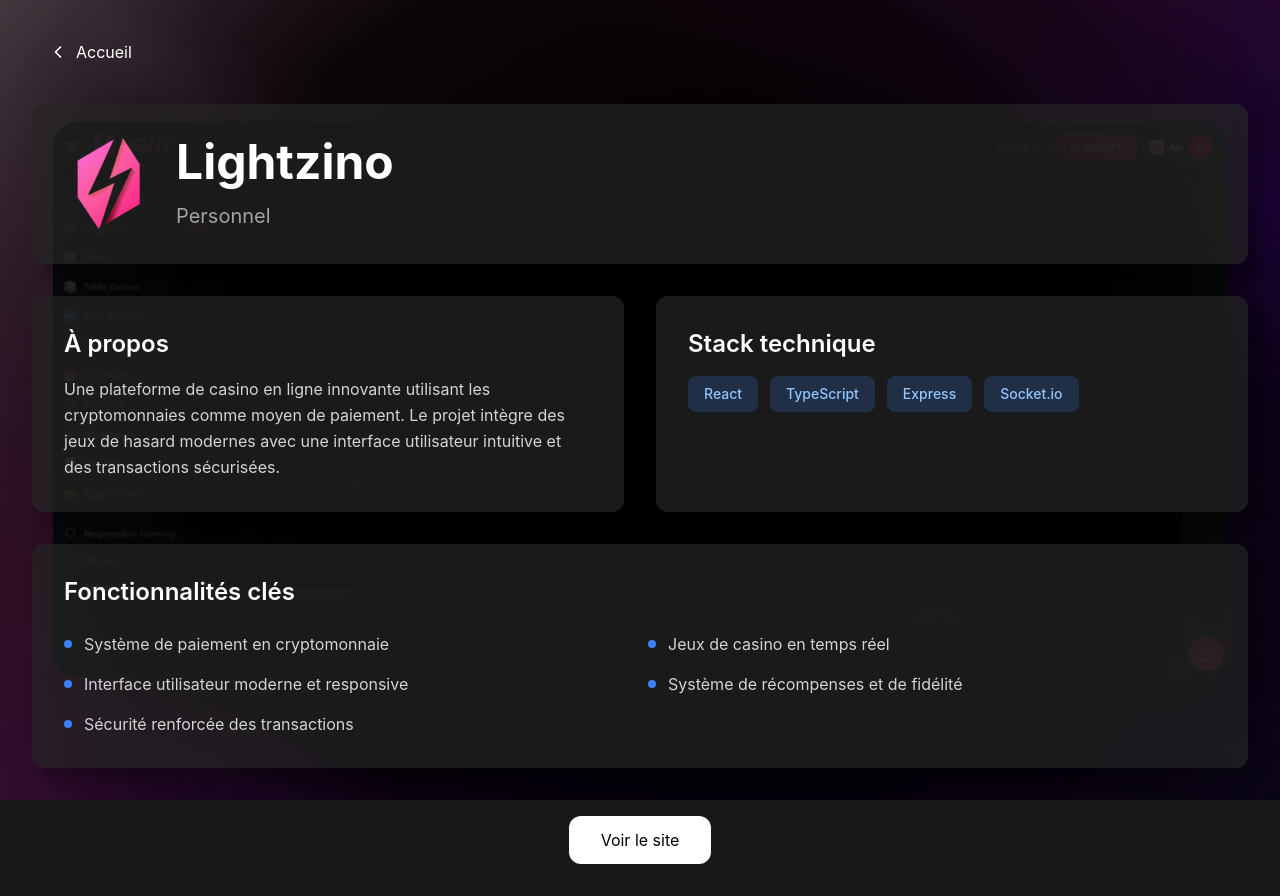
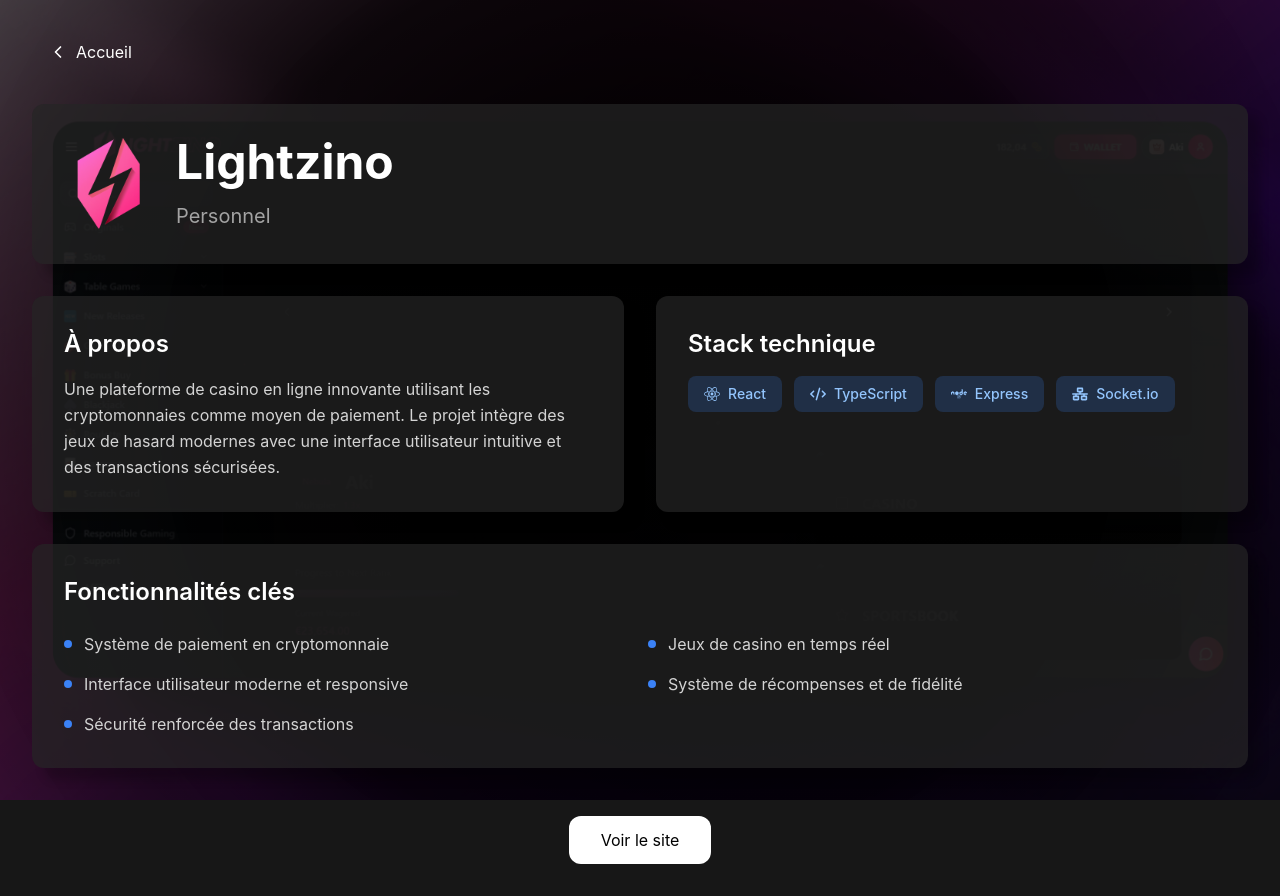
Before and after one commit to Akinaru/portfolio, a React (Vite) app: page /1/project/1 in a window 1280 px wide. Built offline with nearby package versions, Linux system fonts and the light colour scheme; a web font is replaced by a local one.

Commit message:
tech badge

```diff
--- a/package.json
+++ b/package.json
@@ -10,6 +10,9 @@
     "preview": "vite preview"
   },
   "dependencies": {
+    "@fortawesome/free-brands-svg-icons": "^6.7.1",
+    "@fortawesome/free-solid-svg-icons": "^6.7.1",
+    "@fortawesome/react-fontawesome": "^0.2.2",
     "clsx": "^2.1.1",
     "framer-motion": "^11.12.0",
     "i18next": "^24.0.2",
--- /dev/null
+++ b/src/hooks/techBadge.tsx
@@ -0,0 +1,127 @@
+// techBadge.tsx
+import React from 'react';
+import { IconDefinition } from '@fortawesome/fontawesome-svg-core';
+import { FontAwesomeIcon } from '@fortawesome/react-fontawesome';
+import {
+  faReact,
+  faVuejs,
+  faNode,
+  faPhp,
+  faJs,
+  faStripe,
+  faAws
+} from '@fortawesome/free-brands-svg-icons';
+import {
+  faDatabase,
+  faCode,
+  faNetworkWired
+} from '@fortawesome/free-solid-svg-icons';
+
+export interface TechInfo {
+  name: string;
+  icon: IconDefinition;
+}
+
+export const techList: { [key: string]: TechInfo } = {
+  'React': {
+    name: 'React',
+    icon: faReact
+  },
+  'Vue.js': {
+    name: 'Vue.js',
+    icon: faVuejs
+  },
+  'TypeScript': {
+    name: 'TypeScript',
+    icon: faCode
+  },
+  'JavaScript': {
+    name: 'Javascript',
+    icon: faJs
+  },
+  'Express': {
+    name: 'Express',
+    icon: faNode
+  },
+  'Socket.io': {
+    name: 'Socket.io',
+    icon: faNetworkWired
+  },
+  'MySQL': {
+    name: 'MySQL',
+    icon: faDatabase
+  },
+  'Laravel': {
+    name: 'Laravel',
+    icon: faPhp
+  },
+  'TailwindCSS': {
+    name: 'TailwindCSS',
+    icon: faCode
+  },
+  'DaisyUI': {
+    name: 'DaisyUI',
+    icon: faCode
+  },
+  'Stripe': {
+    name: 'Stripe',
+    icon: faStripe
+  },
+  'AWS': {
+    name: 'AWS',
+    icon: faAws
+  }
+};
+
+interface TechBadgeGroupProps {
+  technologies: string[];
+  isVisible?: boolean;
+  className?: string;
+}
+
+export const TechBadgeGroup: React.FC<TechBadgeGroupProps> = ({
+  technologies,
+  isVisible = true,
+  className = ''
+}) => {
+  return (
+    <div className={`rounded-xl transform transition-all duration-500 delay-150 ${
+      isVisible ? 'translate-y-0 opacity-100' : 'translate-y-4 opacity-0'
+    } ${className}`}>
+      <div className="flex flex-wrap gap-3">
+        {technologies.map((tech, index) => {
+          const techInfo = techList[tech];
+
+          return (
+            <span
+              key={tech}
+              className={`px-4 py-2 bg-blue-500/20 text-blue-300 rounded-lg text-sm font-medium
+                transform transition-all duration-500 hover:bg-blue-500/30
+                inline-flex items-center gap-2
+                ${isVisible ? 'translate-y-0 opacity-100' : 'translate-y-4 opacity-0'}`}
+              style={{ transitionDelay: `${index * 100}ms` }}
+            >
+              {techInfo && <FontAwesomeIcon icon={techInfo.icon} className="w-4 h-4" />}
+              {tech}
+            </span>
+          );
+        })}
+      </div>
+    </div>
+  );
+};
+
+// Composant optionnel pour le titre si nécessaire
+interface TechStackTitleProps {
+  title: string;
+  className?: string;
+}
+
+export const TechStackTitle: React.FC<TechStackTitleProps> = ({
+  title,
+  className = ''
+}) => (
+  <h2 className={`text-2xl font-semibold mb-4 ${className}`}>
+    {title}
+  </h2>
+);
--- a/src/pages/InfoProjectPage.tsx
+++ b/src/pages/InfoProjectPage.tsx
@@ -3,6 +3,7 @@
 import { useTranslation } from 'react-i18next';
 import img_unknown from '../assets/projects/unknown.jpeg';
 import { projectsData } from '../projects';
+import { TechBadgeGroup } from '../hooks/techBadge';
 
 interface ProjectContentProps {
   projectId: string;
@@ -77,19 +78,11 @@
         isVisible ? 'translate-y-0 opacity-100' : 'translate-y-4 opacity-0'
       }`}>
         <h2 className="text-2xl font-semibold mb-4">{t('projects.techStack')}</h2>
-        <div className="flex flex-wrap gap-3">
-          {project.technologies.map((tech, index) => (
-            <span
-              key={tech}
-              className={`px-4 py-2 bg-blue-500/20 text-blue-300 rounded-lg text-sm font-medium transform transition-all duration-500 hover:scale-105 hover:bg-blue-500/30 ${
-                isVisible ? 'translate-y-0 opacity-100' : 'translate-y-4 opacity-0'
-              }`}
-              style={{ transitionDelay: `${index * 100}ms` }}
-            >
-              {tech}
-            </span>
-          ))}
-        </div>
+        <TechBadgeGroup
+          technologies={project.technologies}
+          isVisible={isVisible}
+          className="flex flex-wrap gap-3"
+        />
       </div>
 
       <div className={`md:col-span-2 bg-neutral-800/70 p-8 rounded-xl transform transition-all duration-500 delay-200 shadow-[12px_12px_10px_rgba(0,0,0,0.2)] ${
```
Also changed, not shown: 1 other file (tests, documents, lock files or other folders).
